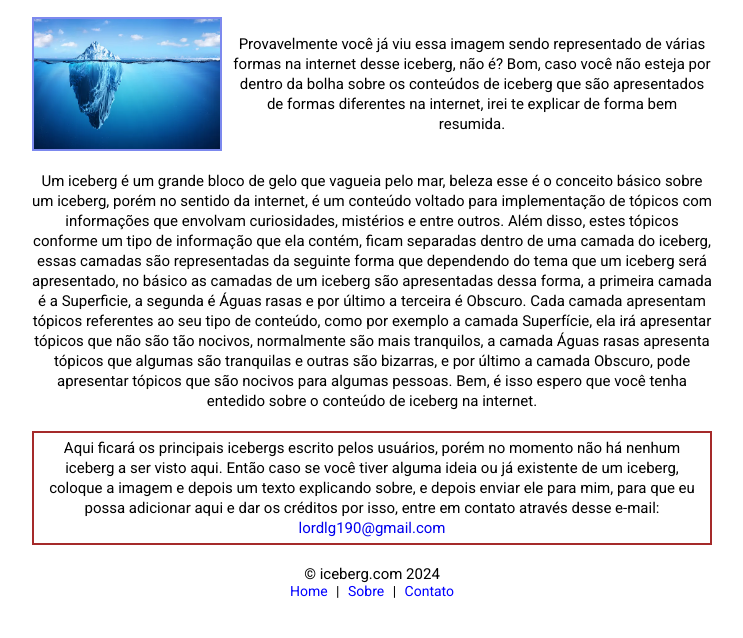
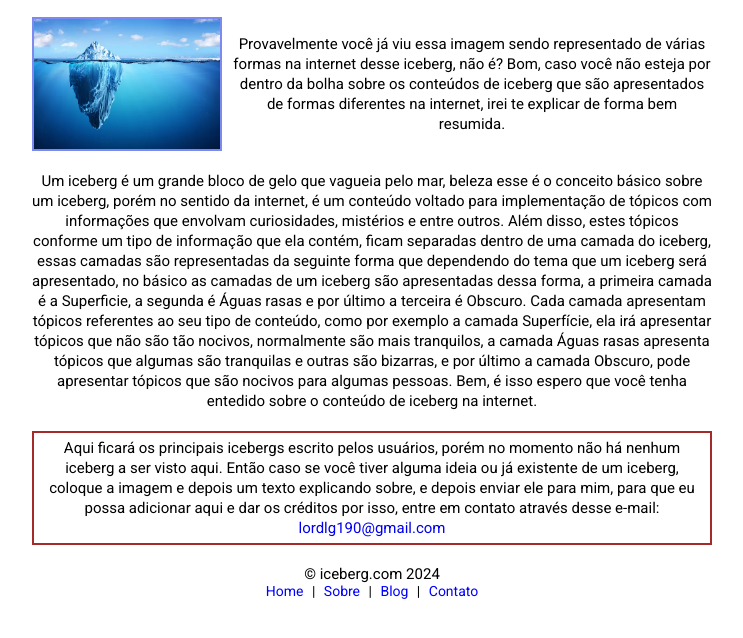
Before and after one commit to lucas4556/iceberg, a plain HTML site: page index.html in a window 1280 px wide. Shown: the part 58-696 px from the top of the page, without its empty margins (268-1011 px from the left). Drawn offline with Linux system fonts and the light colour scheme.

Commit message:
Update index.html

```diff
--- a/index.html
+++ b/index.html
@@ -39,6 +39,8 @@
                 |
                 <a href="sobre.html">Sobre</a>
                 |
+                <a href="blog.html">Blog</a>
+                |
                 <a href="contato.html">Contato</a>
             </p>
         </footer>
```
